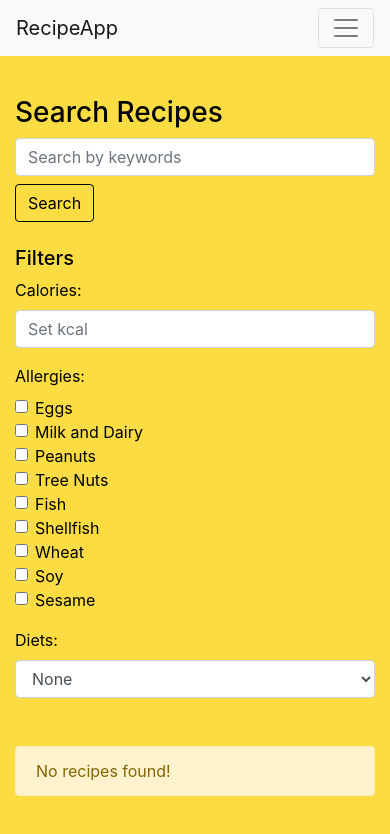
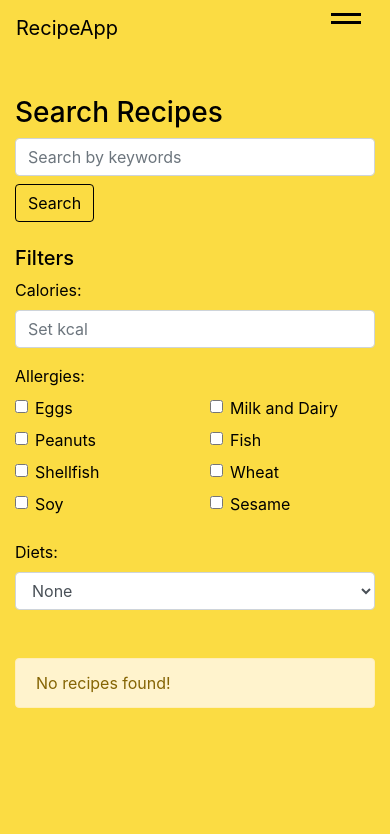
Before and after one commit to chipsandbeans/hackathon-prep-items, a plain HTML site: page index.html in a window 390 px wide. Drawn offline with nearby package versions, Linux system fonts and the light colour scheme.

Commit message:
added styling

```diff
--- a/assets/css/style.css
+++ b/assets/css/style.css
@@ -8,3 +8,64 @@ body {
     color: black;
     border: solid 1.5px black;
 }
+
+#searchButton:hover {
+    background-color: azure;
+    color: black;
+}
+
+.navbar {
+    background-color: #fbdc43;
+    color: black;
+}
+
+.navbar-brand {
+    color: black;
+}
+
+.navbar .nav-link {
+    color: black !important; /* Changes the text color of the navbar links */
+}
+
+.navbar-toggler {
+    border-color: transparent; /* Remove default border */
+}
+
+.navbar-toggler-icon {
+    background-image: none; /* Remove default icon */
+}
+
+.navbar-toggler:focus {
+    outline: none; /* Remove focus outline */
+}
+
+.navbar-toggler-icon::before {
+    content: '';
+    display: block;
+    width: 30px; /* Adjust width */
+    height: 3px; /* Adjust height */
+    background-color: black; /* Set color to black */
+    position: relative;
+}
+
+.navbar-toggler-icon::after {
+    content: '';
+    display: block;
+    width: 30px; /* Adjust width */
+    height: 3px; /* Adjust height */
+    background-color: black; /* Set color to black */
+    position: relative;
+    margin-top: 5px; /* Space between lines */
+}
+
+.dropdown-menu {
+    background-color: white; /* Ensures dropdown background is white for contrast */
+}
+
+.dropdown-item {
+    color: black; /* Changes the color of dropdown items */
+}
+
+.dropdown-item:hover {
+    background-color: lightgray; /* Optional: Adds hover effect for better UX */
+}
--- a/index.html
+++ b/index.html
@@ -10,7 +10,7 @@
 <body>
 
 <!-- Fixed Navbar -->
-<nav class="navbar navbar-expand-lg navbar-light bg-light fixed-top">
+<nav class="navbar navbar-expand-lg fixed-top">
     <a class="navbar-brand" href="#">RecipeApp</a>
     <button class="navbar-toggler" type="button" data-toggle="collapse" data-target="#navbarNav" aria-controls="navbarNav" aria-expanded="false" aria-label="Toggle navigation">
         <span class="navbar-toggler-icon"></span>
@@ -39,42 +39,54 @@
 
     <div class="form-group mt-3">
         <label>Allergies:</label>
-        <div>
+        <div class="row">
+            <div class="col-6 mb-2">
                 <div class="form-check">
                     <input class="form-check-input" type="checkbox" id="allergyEggs" value="eggs">
                     <label class="form-check-label" for="allergyEggs">Eggs</label>
                 </div>
+            </div>
+            <div class="col-6 mb-2">
                 <div class="form-check">
                     <input class="form-check-input" type="checkbox" id="allergyMilk" value="milk">
                     <label class="form-check-label" for="allergyMilk">Milk and Dairy</label>
                 </div>
+            </div>
+            <div class="col-6 mb-2">
                 <div class="form-check">
                     <input class="form-check-input" type="checkbox" id="allergyPeanuts" value="peanuts">
                     <label class="form-check-label" for="allergyPeanuts">Peanuts</label>
                 </div>
-            <div class="form-check">
-                <input class="form-check-input" type="checkbox" id="allergyTreeNuts" value="tree-nuts">
-                <label class="form-check-label" for="allergyTreeNuts">Tree Nuts</label>
             </div>
+            <div class="col-6 mb-2">
                 <div class="form-check">
                     <input class="form-check-input" type="checkbox" id="allergyFish" value="fish">
                     <label class="form-check-label" for="allergyFish">Fish</label>
                 </div>
+            </div>
+            <div class="col-6 mb-2">
                 <div class="form-check">
                     <input class="form-check-input" type="checkbox" id="allergyShellfish" value="shellfish">
                     <label class="form-check-label" for="allergyShellfish">Shellfish</label>
                 </div>
+            </div>
+            <div class="col-6 mb-2">
                 <div class="form-check">
                     <input class="form-check-input" type="checkbox" id="allergyWheat" value="wheat">
                     <label class="form-check-label" for="allergyWheat">Wheat</label>
                 </div>
+            </div>
+            <div class="col-6 mb-2">
                 <div class="form-check">
                     <input class="form-check-input" type="checkbox" id="allergySoy" value="soy">
                     <label class="form-check-label" for="allergySoy">Soy</label>
                 </div>
+            </div>
+            <div class="col-6 mb-2">
                 <div class="form-check">
                     <input class="form-check-input" type="checkbox" id="allergySesame" value="sesame">
                     <label class="form-check-label" for="allergySesame">Sesame</label>
+                </div>
             </div>
         </div>
     </div>
```
Lines whose indentation alone changed are shown as unchanged.
